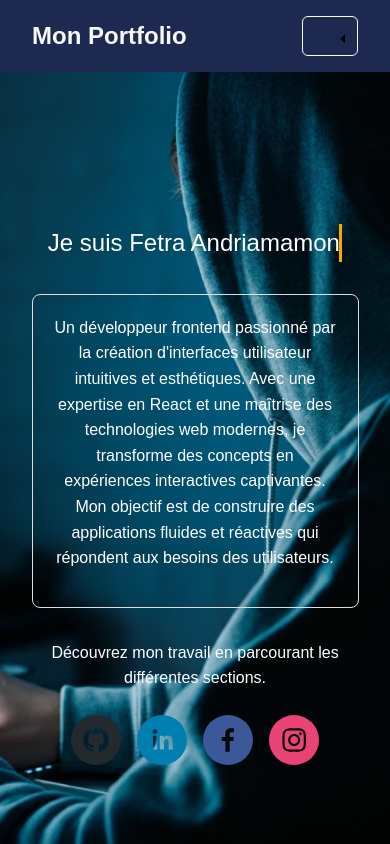
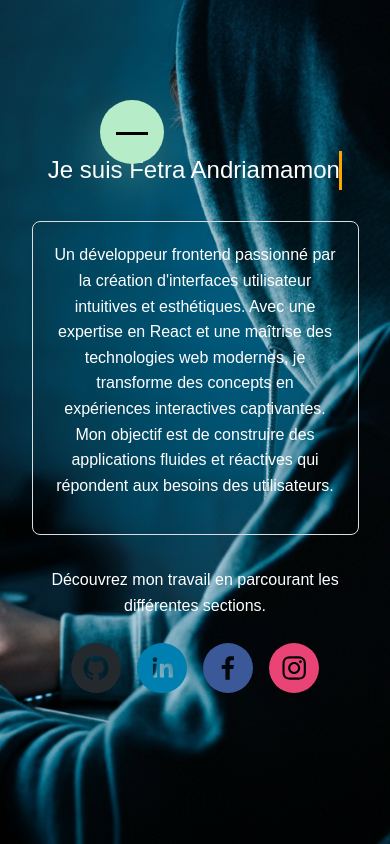
Before and after one commit to fetraandri/my-portfolio, a React (Create React App) app: page / in a window 390 px wide. Shown: the top 844 px of the page. Built offline with nearby package versions, Linux system fonts and the light colour scheme.

Commit message:
feat:  Added touch event handling for better responsivenes and change navbar

```diff
--- a/package.json
+++ b/package.json
@@ -21,6 +21,7 @@
     "react-scripts": "5.0.1",
     "react-social-icons": "^6.18.0",
     "react-spring": "^9.7.4",
+    "styled-components": "^6.1.13",
     "web-vitals": "^2.1.4"
   },
   "scripts": {
--- a/src/components/Header.js
+++ b/src/components/Header.js
@@ -1,45 +1,185 @@
-import React from 'react';
-import { Link } from 'react-router-dom';
-import { FaHome, FaUserAlt, FaBriefcase, FaEnvelope } from 'react-icons/fa';
-import 'bootstrap/dist/css/bootstrap.min.css';
-import 'bootstrap/dist/js/bootstrap.bundle.min.js';
-import './styles/Header.css';
+import React, { useState } from "react";
+import { NavLink } from "react-router-dom";
+import styled from "styled-components";
+
+const COLORS = {
+  primaryDark: "#115b4c",
+  primaryLight: "#B6EDC8",
+};
+
+const MenuLabel = styled.label`
+  background-color: ${COLORS.primaryLight};
+  position: fixed;
+  top: ${(props) => props.top}px;
+  left: ${(props) => props.left}px;
+  border-radius: 100%;
+  height: 64px;
+  width: 64px;
+  cursor: pointer;
+  z-index: 1000;
+  box-shadow: 0 1rem 3rem rgba(182, 237, 200, 0.3);
+  display: flex;
+  align-items: center;  /* Centrer verticalement */
+  justify-content: center; /* Centrer horizontalement */
+`;
+
+const Navigation = styled.nav`
+  height: 100vh;
+  position: fixed;
+  z-index: 600;
+  width: ${(props) => (props.clicked ? "100%" : "0")};
+  opacity: ${(props) => (props.clicked ? "1" : "0")};
+  transition: width 0.8s ease, opacity 0.8s ease;
+  background-color: rgba(29, 41, 80, 0.9);
+`;
+
+const List = styled.ul`
+  position: absolute;
+  list-style: none;
+  top: 50%;
+  left: 50%;
+  transform: translate(-50%, -50%);
+  text-align: center;
+  width: 100%;
+`;
+
+const ItemLink = styled(NavLink)`
+  display: inline-block;
+  font-size: 2rem;
+  font-weight: 300;
+  text-decoration: none;
+  color: ${COLORS.primaryLight};
+  padding: 1rem 2rem;
+  background-image: linear-gradient(120deg, transparent 0%, transparent 50%, #fff 50%);
+  background-size: 240%;
+  transition: all 0.4s;
+
+  &:hover,
+  &:active {
+    background-position: 100%;
+    color: ${COLORS.primaryDark};
+    transform: translateX(1rem);
+  }
+`;
+
+const Icon = styled.span`
+  display: inline-block;
+  width: 50%;
+  height: 50%;
+  position: relative;
+  margin: auto;
+  margin-top: 2rem;
+
+  &::before,
+  &::after {
+    content: "";
+    background-color: black;
+    width: 100%;
+    height: 3px;
+    position: absolute;
+    left: 50%;
+    transform: translateX(-50%);
+    transition: all 0.3s;
+  }
+
+  &::before {
+    top: 0;
+    transform: translateX(-50%) ${(props) => (props.clicked ? "rotate(45deg)" : "rotate(0)")};
+  }
+
+  &::after {
+    top: 0;
+    transform: translateX(-50%) ${(props) => (props.clicked ? "rotate(-45deg)" : "rotate(0)")};
+  }
+`;
+
 
 function Header() {
+  const [click, setClick] = useState(false);
+  const [position, setPosition] = useState({ top: 100, left: 100 });
+
+  const handleClick = () => {
+    setClick((prevClick) => !prevClick);
+  };
+
+  const handleMouseDown = (event) => {
+    event.preventDefault();
+    const startX = event.clientX - position.left;
+    const startY = event.clientY - position.top;
+
+    const handleMouseMove = (moveEvent) => {
+      const newLeft = Math.max(0, Math.min(window.innerWidth - 50, moveEvent.clientX - startX));
+      const newTop = Math.max(0, Math.min(window.innerHeight - 50, moveEvent.clientY - startY));
+      setPosition({ left: newLeft, top: newTop });
+    };
+
+    const handleMouseUp = () => {
+      document.removeEventListener("mousemove", handleMouseMove);
+      document.removeEventListener("mouseup", handleMouseUp);
+    };
+
+    document.addEventListener("mousemove", handleMouseMove);
+    document.addEventListener("mouseup", handleMouseUp);
+  };
+
+  // Ajoute la gestion des événements tactiles
+  const handleTouchStart = (event) => {
+    const touch = event.touches[0];
+    const startX = touch.clientX - position.left;
+    const startY = touch.clientY - position.top;
+
+    const handleTouchMove = (moveEvent) => {
+      const touchMove = moveEvent.touches[0];
+      const newLeft = Math.max(0, Math.min(window.innerWidth - 50, touchMove.clientX - startX));
+      const newTop = Math.max(0, Math.min(window.innerHeight - 50, touchMove.clientY - startY));
+      setPosition({ left: newLeft, top: newTop });
+    };
+
+    const handleTouchEnd = () => {
+      document.removeEventListener("touchmove", handleTouchMove);
+      document.removeEventListener("touchend", handleTouchEnd);
+    };
+
+    document.addEventListener("touchmove", handleTouchMove);
+    document.addEventListener("touchend", handleTouchEnd);
+  };
+
   return (
     <header>
-      <nav className="navbar navbar-expand-lg navbar-dark bg-dark shadow-sm">
-        <div className="container-fluid">
-          <Link className="navbar-brand" to="/">Mon Portfolio</Link>
-          <button
-            className="navbar-toggler"
-            type="button"
-            data-bs-toggle="collapse"
-            data-bs-target="#navbarNav"
-            aria-controls="navbarNav"
-            aria-expanded="false"
-            aria-label="Toggle navigation"
-          >
-            <span className="navbar-toggler-icon"></span>
-          </button>
-          <div className="collapse navbar-collapse" id="navbarNav">
-            <ul className="navbar-nav ms-auto">
-              <li className="nav-item">
-                <Link className="nav-link" to="/"><FaHome /> Accueil</Link>
-              </li>
-              <li className="nav-item">
-                <Link className="nav-link" to="/about"><FaUserAlt /> À propos</Link>
-              </li>
-              <li className="nav-item">
-                <Link className="nav-link" to="/portfolio"><FaBriefcase /> Portfolio</Link>
-              </li>
-              <li className="nav-item">
-                <Link className="nav-link" to="/contact"><FaEnvelope /> Contact</Link>
-              </li>
-            </ul>
-          </div>
-        </div>
-      </nav>
+      <MenuLabel
+        top={position.top}
+        left={position.left}
+        onMouseDown={handleMouseDown}
+        onTouchStart={handleTouchStart}
+        onClick={handleClick}
+      >
+        <Icon clicked={click} />
+      </MenuLabel>
+
+      <Navigation clicked={click}>
+        <List>
+          <li>
+            <ItemLink onClick={handleClick} to="/">
+              Accueil
+            </ItemLink>
+          </li>
+          <li>
+            <ItemLink onClick={handleClick} to="/about">
+              À propos
+            </ItemLink>
+          </li>
+          <li>
+            <ItemLink onClick={handleClick} to="/portfolio">
+              Portfolio
+            </ItemLink>
+          </li>
+          <li>
+            <ItemLink onClick={handleClick} to="/contact">
+              Contact
+            </ItemLink>
+          </li>
+        </List>
+      </Navigation>
     </header>
   );
 }
```
Also changed, not shown: 1 other file (tests, documents, lock files or other folders).
